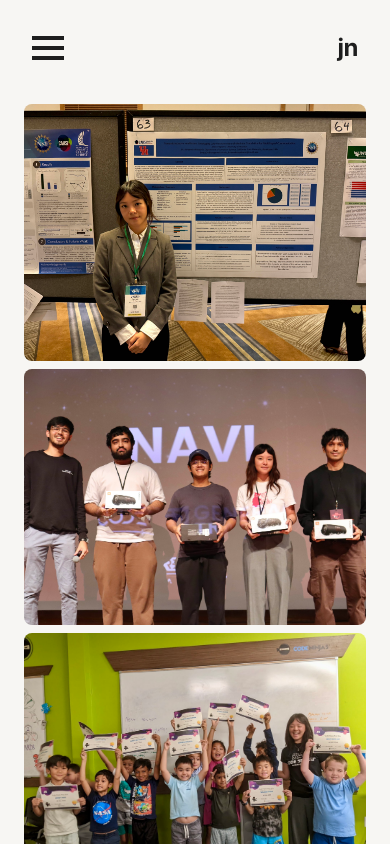
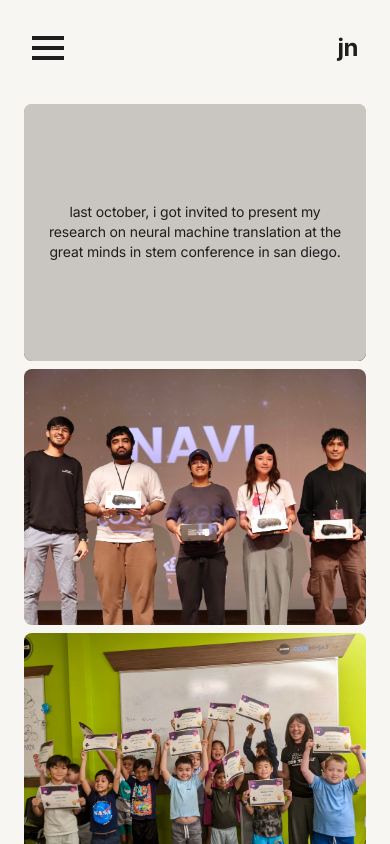
Before and after one commit to jessicangu/my-portfolio, a Next.js app: page /about in a window 390 px wide. Both pictures are taken after a click on the element 195 px from the left and 232 px from the top of the page. Shown: the top 844 px of the page. Built offline with nearby package versions, Linux system fonts and the light colour scheme.

Commit message:
fixing mobile view

```diff
--- a/src/app/about/page.tsx
+++ b/src/app/about/page.tsx
@@ -156,6 +156,7 @@ export default function About() {
   const [showContent, setShowContent] = useState(false);
   const [typingComplete, setTypingComplete] = useState(false);
   const [isMenuOpen, setIsMenuOpen] = useState(false);
+  const [activeImageIndex, setActiveImageIndex] = useState<number | null>(null);
 
   useEffect(() => {
     setShowContent(true);
@@ -233,66 +234,50 @@ export default function About() {
           }`}
         >
           <div className="flex flex-col gap-2 w-full max-w-xl">
-            <div className="relative w-full aspect-[4/3] group cursor-pointer">
+            {[
+              {
+                src: "/self-2.jpg",
+                alt: "About me",
+                description: "last october, i got invited to present my research on neural machine translation at the great minds in stem conference in san diego.",
+                priority: true
+              },
+              {
+                src: "/self-3.jpg",
+                alt: "Skills",
+                description: "my team and i placing third at my first ever hackathon, code red astra hosted at the university of houston!",
+                priority: false
+              },
+              {
+                src: "/self-4.jpg",
+                alt: "Experience",
+                description: "this was the last day of teaching my fall junior engineering club at code ninjas. as you can see, my students were super proud of themselves... or maybe their certificates on the fancy paper?",
+                priority: false
+              }
+            ].map((image, index) => (
+              <div
+                key={index}
+                className="relative w-full aspect-[4/3] group cursor-pointer"
+                onClick={() => setActiveImageIndex(activeImageIndex === index ? null : index)}
+              >
                 <Image
-                src="/self-2.jpg"
-                alt="About me"
+                  src={image.src}
+                  alt={image.alt}
                   fill
                   className="object-cover rounded-lg"
-                priority
+                  priority={image.priority}
                 />
-              <div className="absolute inset-0 bg-[#C9C6C1] bg-opacity-0 group-hover:bg-opacity-70 transition-all duration-500 rounded-lg flex items-center justify-center opacity-0 group-hover:opacity-100">
+                <div className={`absolute inset-0 bg-[#C9C6C1] transition-all duration-500 rounded-lg flex items-center justify-center ${
+                  activeImageIndex === index
+                    ? 'bg-opacity-70 opacity-100'
+                    : 'bg-opacity-0 opacity-0 md:group-hover:bg-opacity-70 md:group-hover:opacity-100'
+                }`}>
                   <p className="text-[#1E1E1E] text-sm md:text-base px-4 text-center font-normal tracking-tighter" style={{ letterSpacing: '-0.01em' }}>
-                  last october, i got invited to present my research on neural machine translation at the great minds in stem conference in san diego.
+                    {image.description}
                   </p>
                 </div>
               </div>
-            <div className="relative w-full aspect-[4/3] group cursor-pointer">
-              <Image
-                src="/self-3.jpg"
-                alt="Skills"
-                fill
-                className="object-cover rounded-lg"
-              />
-              <div className="absolute inset-0 bg-[#C9C6C1] bg-opacity-0 group-hover:bg-opacity-70 transition-all duration-500 rounded-lg flex items-center justify-center opacity-0 group-hover:opacity-100">
-                <p className="text-[#1E1E1E] text-sm md:text-base px-4 text-center font-normal tracking-tighter" style={{ letterSpacing: '-0.01em' }}>
-                  my team and i placing third at my first ever hackathon, code red astra hosted at the university of houston!
-                </p>
+            ))}
           </div>
-            </div>
-            <div className="relative w-full aspect-[4/3] group cursor-pointer">
-              <Image
-                src="/self-4.jpg"
-                alt="Experience"
-                fill
-                className="object-cover rounded-lg"
-              />
-              <div className="absolute inset-0 bg-[#C9C6C1] bg-opacity-0 group-hover:bg-opacity-70 transition-all duration-500 rounded-lg flex items-center justify-center opacity-0 group-hover:opacity-100">
-                <p className="text-[#1E1E1E] text-sm md:text-base px-4 text-center font-normal tracking-tighter" style={{ letterSpacing: '-0.01em' }}>
-                  this was the last day of teaching my fall junior engineering club at code ninjas. as you can see, my students were super proud of themselves... or maybe their certificates on the fancy paper?
-                </p>
-              </div>
-            </div>
-          </div>
-
-          {/* note section */}
-          <section className="w-full max-w-xl mt-8">
-            <div className="flex items-center justify-between mb-6 gap-4">
-              <h2 className="text-5xl md:text-6xl font-bold text-[#1E1E1E] tracking-tighter leading-tight" style={{ letterSpacing: '-0.02em' }}>
-                note
-              </h2>
-              {/* currently listening to section */}
-              <div className="flex items-center gap-2 justify-end flex-shrink-0">
-                <HiOutlineMusicNote className="w-5 h-5 text-[#1E1E1E]" />
-                <p className="text-sm md:text-base text-[#1E1E1E] font-normal tracking-tighter text-right" style={{ letterSpacing: '-0.01em' }}>
-                  currently listening to: <span className="font-bold"><AnimatedText text="twilight by elliott smith" /></span>
-                </p>
-              </div>
-            </div>
-            <p className="text-base md:text-lg text-[#1E1E1E] leading-relaxed font-normal tracking-tighter" style={{ letterSpacing: '-0.01em' }}>
-              in the off chance that i am not doing anything cs-related, my current hobbies are chess, guitar, videography, and cooking. i love talking about these subjects, so please don't hesitate to send me a message if you want a friend.
-            </p>
-          </section>
         </div>
 
         {/* right section - content */}
@@ -398,7 +383,7 @@ export default function About() {
                     <h3 className="text-xl font-bold text-[#1E1E1E] tracking-tighter" style={{ letterSpacing: '-0.01em' }}>
                       {job.title}
                     </h3>
-                    <div className="flex justify-between items-center">
+                    <div className="flex flex-col md:flex-row md:justify-between md:items-center gap-1 md:gap-0">
                       <p className="text-base font-normal text-[#6F7F63] tracking-tighter" style={{ letterSpacing: '-0.01em' }}>
                         {job.company}
                       </p>
@@ -416,6 +401,25 @@ export default function About() {
           </section>
         </div>
       </div>
+
+      {/* note section - centered on entire page */}
+      <section className="w-full flex flex-col items-center px-6 md:px-8 py-12 md:py-16">
+        <div className="flex flex-col md:flex-row md:items-center md:justify-between mb-6 gap-4 max-w-2xl w-full">
+          <h2 className="text-5xl md:text-6xl font-bold text-[#1E1E1E] tracking-tighter leading-tight" style={{ letterSpacing: '-0.02em' }}>
+            note
+          </h2>
+          {/* currently listening to section */}
+          <div className="flex items-center gap-2 md:justify-end flex-shrink-0 md:ml-4">
+            <HiOutlineMusicNote className="w-5 h-5 text-[#1E1E1E]" />
+            <p className="text-sm md:text-base text-[#1E1E1E] font-normal tracking-tighter md:text-right" style={{ letterSpacing: '-0.01em' }}>
+              currently listening to: <span className="font-bold"><AnimatedText text="twilight by elliott smith" /></span>
+            </p>
+          </div>
+        </div>
+        <p className="text-base md:text-lg text-[#1E1E1E] leading-relaxed font-normal tracking-tighter max-w-2xl text-center" style={{ letterSpacing: '-0.01em' }}>
+          in the off chance that i am not doing anything cs-related, my current hobbies are chess, guitar, videography, and cooking. i love talking about these subjects, so please don't hesitate to send me a message if you want a friend.
+        </p>
+      </section>
     </main>
   );
 }
```
Lines whose indentation alone changed are shown as unchanged.
